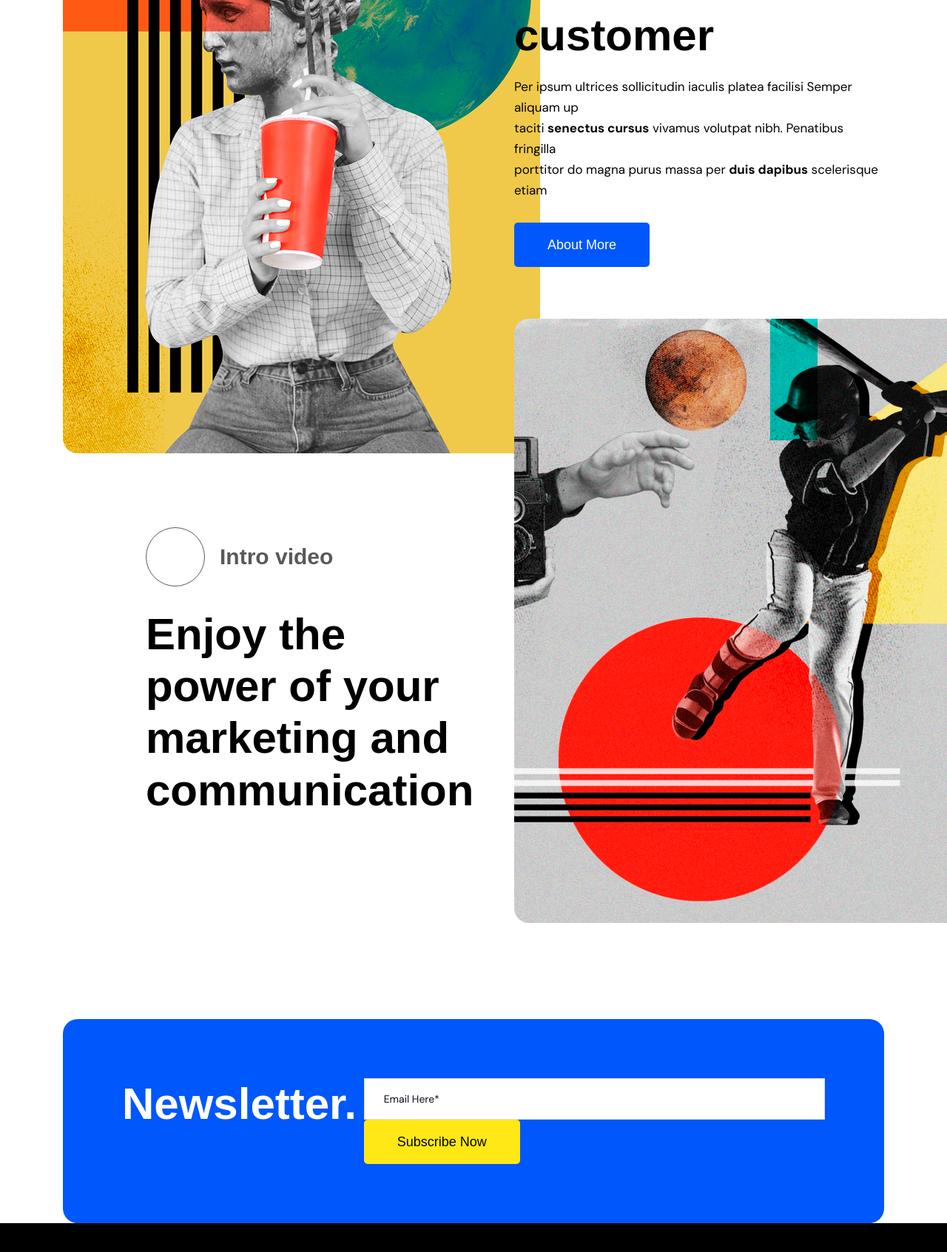
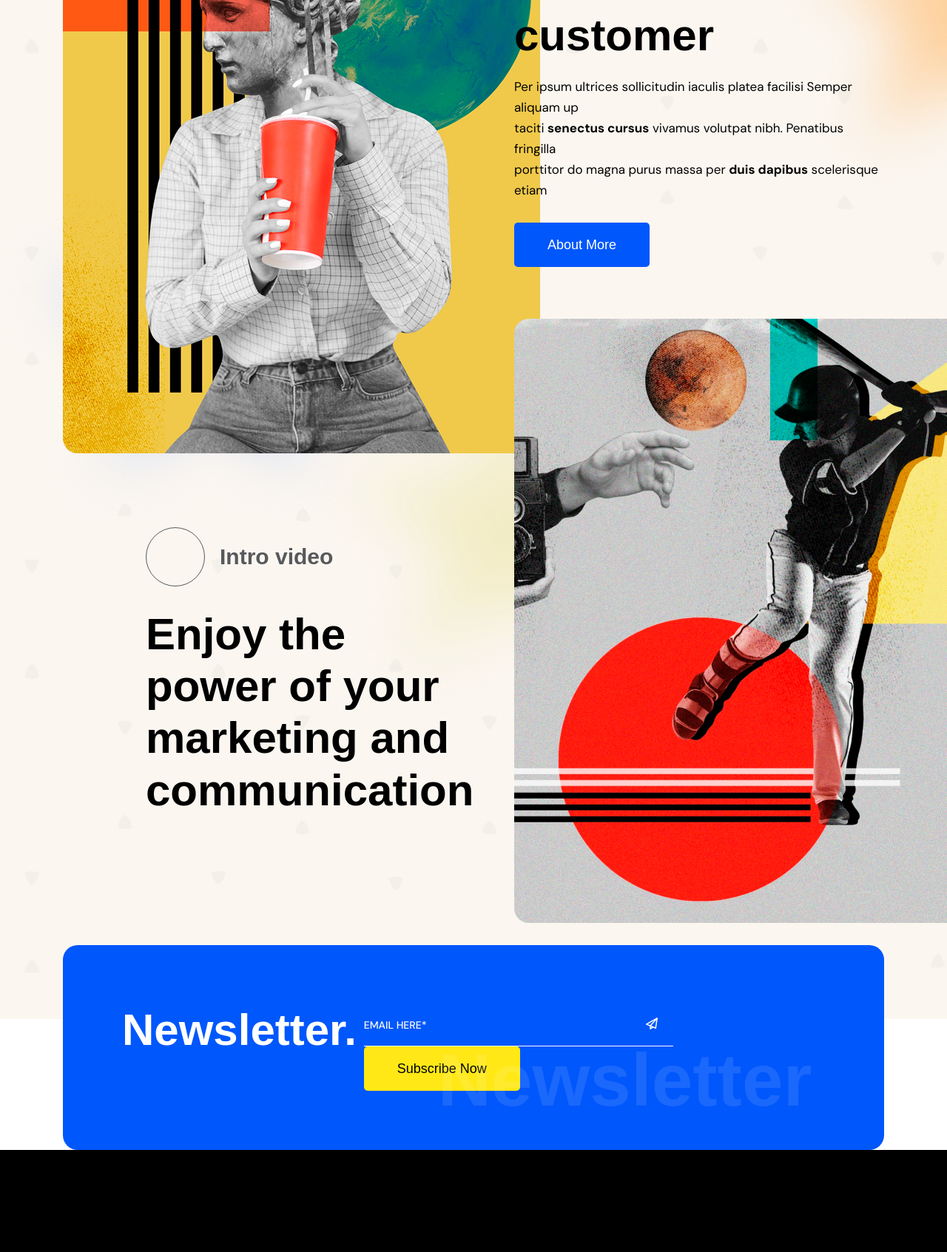
Before and after one commit to tarikul47/bootstrap-html-project-01, a plain HTML site: page index.html in a window 1280 px wide. Shown: the part 1500-3193 px from the top of the page at 74% size. Drawn offline with Linux system fonts and the light colour scheme; a web font is replaced by a local one.

Commit message:
About shape updated

```diff
--- a/assets/scss/layout/pages/_about.scss
+++ b/assets/scss/layout/pages/_about.scss
@@ -2,8 +2,23 @@
 
 .tp-about {
   &-area {
+    overflow: hidden;
     & img {
       border-radius: 20px;
+    }
+  }
+  &-shape {
+    &-1 {
+      top: 30%;
+      left: 0;
+    }
+    &-2 {
+      top: 5%;
+      right: -10%;
+    }
+    &-3 {
+      top: 45%;
+      left: 30%;
     }
   }
   &-video {
--- a/assets/scss/layout/pages/newsletter.scss
+++ b/assets/scss/layout/pages/newsletter.scss
@@ -1,5 +1,46 @@
-@use '../../utils' as *;
-.tp-newsletter-bg {
+@use "../../utils" as *;
+
+.tp-newsletter {
+  &-margin {
+    margin-top: -100px;
+  }
+  &-bg {
     padding: 80px;
     border-radius: 20px;
+  }
+  &-box {
+    & form {
+      display: flex;
+      flex-wrap: wrap;
+      justify-content: space-between;
+    }
+    & input {
+      border-color: #ffffff;
+      color: #ffffff;
+      &:focus {
+        border-color: #ffffff;
+      }
+      @include tp-placeholder {
+        color: #ffffff;
+      }
+    }
+  }
+  &-input {
+    width: calc(100% - 205px);
+    & img {
+      position: absolute;
+      right: 20px;
+      top: 50%;
+      margin-top: -11px;
+    }
+  }
+  &-back {
+    color: #ffffff;
+    opacity: 0.1;
+    font-size: 100px;
+    position: absolute;
+    left: 100px;
+    bottom: -45px;
+    margin: 0;
+  }
 }
--- a/assets/scss/theme/_theme.scss
+++ b/assets/scss/theme/_theme.scss
@@ -1,4 +1,4 @@
-@use '../utils' as *;
+@use "../utils" as *;
 /*-----------------------------------------------------------------------------------
 
     Template Name: Example HTML Template
@@ -122,15 +122,13 @@
 
 **********************************************/
 
-
 /*----------------------------------------*/
 /*  1.1 Theme Default
 /*----------------------------------------*/
 
 @import url($font-url);
 
-
-*{
+* {
   margin: 0;
   padding: 0;
   box-sizing: border-box;
@@ -147,7 +145,7 @@ body {
   line-height: 26px;
 }
 
-a{
+a {
   text-decoration: none;
 }
 
@@ -203,7 +201,6 @@ p {
   line-height: 28px;
 }
 
-
 a,
 button,
 p,
@@ -211,7 +208,7 @@ input,
 select,
 textarea,
 li,
-.transition-3{
+.transition-3 {
   // @extend %tp-transition-common;
 }
 
@@ -228,12 +225,10 @@ a:focus,
 }
 
 a:focus,
-a:hover{
+a:hover {
   color: inherit;
   text-decoration: none;
 }
-
-
 
 a,
 button {
@@ -243,11 +238,11 @@ button {
   background: transparent;
 }
 
-button:hover{
+button:hover {
   cursor: pointer;
 }
 
-button:focus{
+button:focus {
   outline: 0;
 }
 
@@ -264,32 +259,31 @@ input[type="tel"],
 input[type="number"],
 input[type="password"],
 input[type="url"],
-textarea{
+textarea {
   outline: none;
-	background-color: #fff;
-	height: 56px;
+  background-color: transparent;
   width: 100%;
   line-height: 56px;
   font-size: 14px;
   color: var(--tp-common-black);
-	padding-left: 26px;
-	padding-right: 26px;
-	border: 1px solid #E0E2E3;
+  border: 0;
+  border-bottom: 1px solid #57595c;
+  text-transform: uppercase;
+  font-weight: 500;
 
-	// @include tp-placeholder{
-	// 	color: #95999D;
-	// }
+  @include tp-placeholder {
+    color: #57595c;
+  }
 
-	&:focus{
+  &:focus {
     border-color: var(--tp-common-black);
-		&::placeholder{
+    &::placeholder {
       opacity: 0;
     }
   }
-
 }
 
-textarea{
+textarea {
   line-height: 1.4;
   padding-top: 17px;
   padding-bottom: 17px;
--- a/assets/scss/utils/_mixins.scss
+++ b/assets/scss/utils/_mixins.scss
@@ -0,0 +1,15 @@
+// placeholder input
+@mixin tp-placeholder {
+  &::-webkit-input-placeholder {
+    @content;
+  }
+  &:-moz-placeholder {
+    @content;
+  }
+  &::-moz-placeholder {
+    @content;
+  }
+  &:-ms-input-placeholder {
+    @content;
+  }
+}
--- a/index.html
+++ b/index.html
@@ -144,8 +144,14 @@
         <!-- Hero section end -->
 
         <!-- tp about section start -->
-        <section class="tp-about-area pt-130 pb-130">
-            <div class="container">
+        <section class="tp-about-area pt-130 pb-130 p-relative" style="background-image: url(assets/img/bg/about-bg.jpg);">
+            <div class="tp-about-shape">
+                <img class="tp-about-shape-1 p-absolute z-index-1" src="assets/img/shape/about-star-1.png" alt="">
+                <img class="tp-about-shape-2 p-absolute z-index-1" src="assets/img/shape/about-star-2.png" alt="">
+                <img class="tp-about-shape-3 p-absolute z-index-1" src="assets/img/shape/about-star-3.png" alt="">
+            </div>
+
+            <div class="container p-relative z-index-11">
                 <div class="row">
                     <div class="col-xl-6">
                         <div class="tp-about-img pb-100">
@@ -189,9 +195,9 @@
                 </div>
             </div>
         </section>
-        <!-- tp about section end -->
+        <!-- tp about section end 24.16 -->
 
-        <section class="tp-newsletter-area">
+        <section class="tp-newsletter-area tp-newsletter-margin p-relative z-index-11">
             <div class="container">
                 <div class="tp-newsletter-bg tp-blue-bg p-80">
                     <div class="row">
@@ -204,9 +210,13 @@
 
                         <!-- right column with right offset -->
                         <div class="col-xl-8">
-                            <div class="tp-newsletter-box">
+                            <div class="tp-newsletter-box p-relative">
+                                <h2 class="tp-newsletter-back">Newsletter</h2>
                                 <form action="">
-                                    <input type="email" name="email" placeholder="Email Here*" id="email">
+                                    <div class="tp-newsletter-input p-relative">
+                                        <input type="email" name="email" placeholder="Email Here*" id="email">
+                                        <img src="assets/img/shape/send.png" alt="">
+                                    </div>
                                     <button class="tp-btn-sec">Subscribe Now</button>
                                 </form>
                             </div>
```
Also changed, not shown: assets/css/style.css, assets/img/bg/about-bg.jpg (added), 1 other file. Lines whose indentation alone changed are shown as unchanged.
